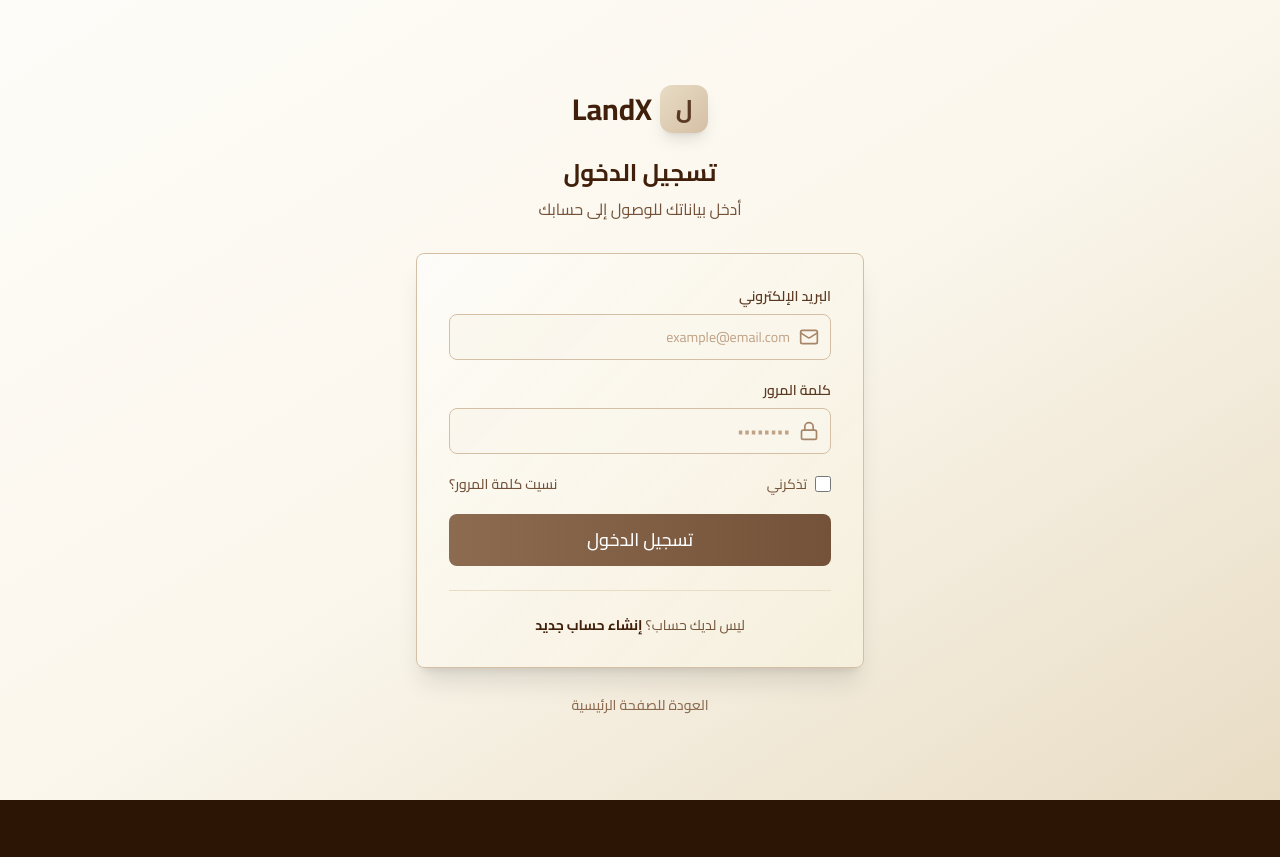
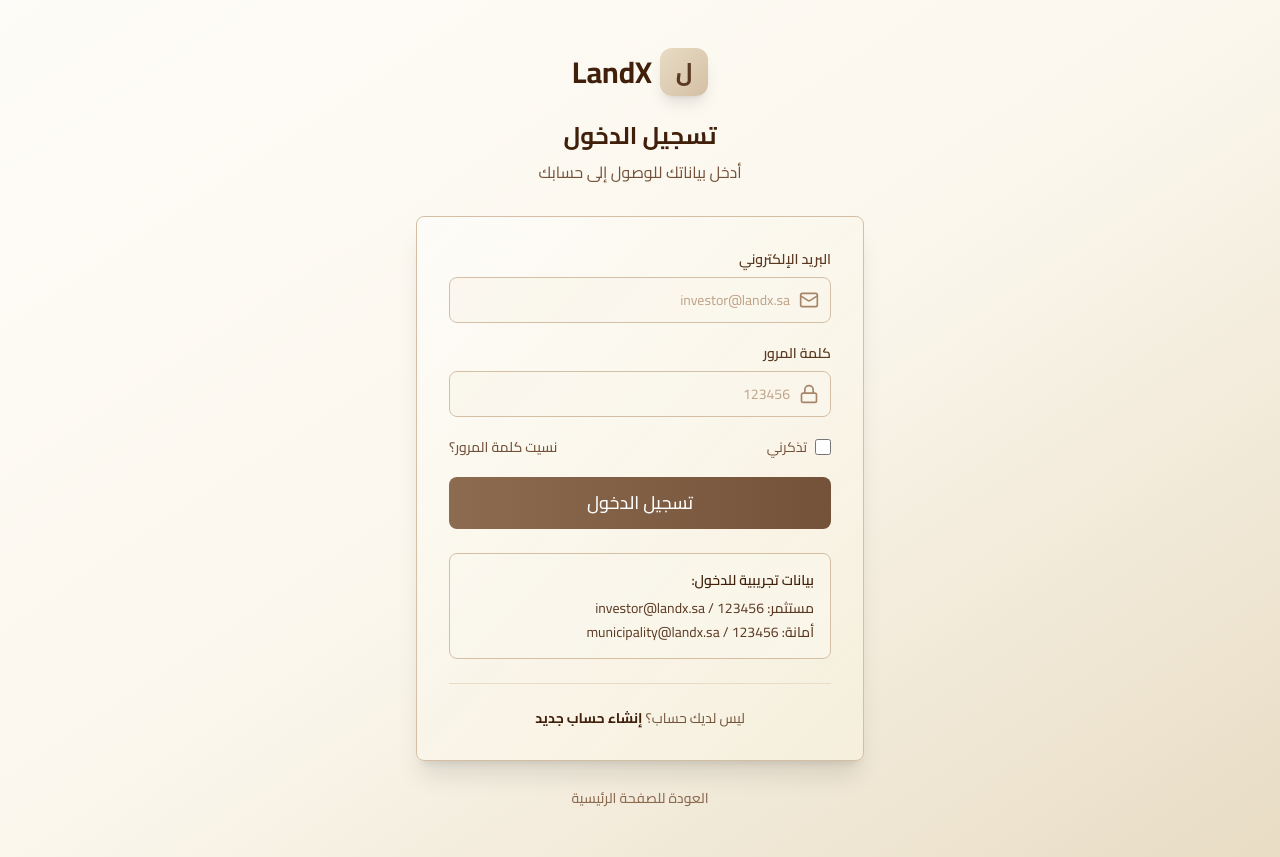
Before and after one commit to Abdulrahman-A9/LandX, a React (Vite) app: page /login in a window 1280 px wide. Before the commit the page ends 800 px from the top, so only its background shows below. Built offline with nearby package versions, Linux system fonts and the light colour scheme.

Commit message:
feat: add demo credentials helper to login page with investor & municipality accounts

```diff
--- a/src/pages/auth/Login.jsx
+++ b/src/pages/auth/Login.jsx
@@ -68,7 +68,7 @@ const Login = () => {
                 <MailIcon className="absolute right-3 top-1/2 -translate-y-1/2 w-5 h-5 text-brown-500" />
                 <input
                   name="email" type="email" value={formData.email} onChange={handleChange} required
-                  placeholder="example@email.com"
+                  placeholder="investor@landx.sa"
                   className="w-full pr-10 pl-4 py-3 bg-pearl-100/80 text-brown-900 border border-brown-300 rounded-lg focus:outline-none focus:ring-2 focus:ring-brown-500 placeholder-brown-400 text-sm"
                 />
               </div>
@@ -80,7 +80,7 @@ const Login = () => {
                 <LockIcon className="absolute right-3 top-1/2 -translate-y-1/2 w-5 h-5 text-brown-500" />
                 <input
                   name="password" type="password" value={formData.password} onChange={handleChange} required
-                  placeholder="••••••••"
+                  placeholder="123456"
                   className="w-full pr-10 pl-4 py-3 bg-pearl-100/80 text-brown-900 border border-brown-300 rounded-lg focus:outline-none focus:ring-2 focus:ring-brown-500 placeholder-brown-400 text-sm"
                 />
               </div>
@@ -97,10 +97,19 @@ const Login = () => {
               </button>
             </div>
 
-            <Button type="submit" size="lg" className="w-full">
+            <Button type="submit" variant="primary" className="w-full py-3 text-lg font-bold">
               تسجيل الدخول
             </Button>
           </form>
+
+          {/* Demo credentials helper */}
+          <div className="mt-6 p-4 bg-pearl-100/60 border border-brown-300 rounded-lg text-sm text-brown-800">
+            <p className="font-semibold mb-2 text-brown-900">بيانات تجريبية للدخول:</p>
+            <div className="space-y-1">
+              <p><span className="font-medium">مستثمر:</span> investor@landx.sa / 123456</p>
+              <p><span className="font-medium">أمانة:</span> municipality@landx.sa / 123456</p>
+            </div>
+          </div>
 
           <div className="mt-6 pt-6 border-t border-brown-200 text-center">
             <p className="text-brown-700 text-sm">
```
